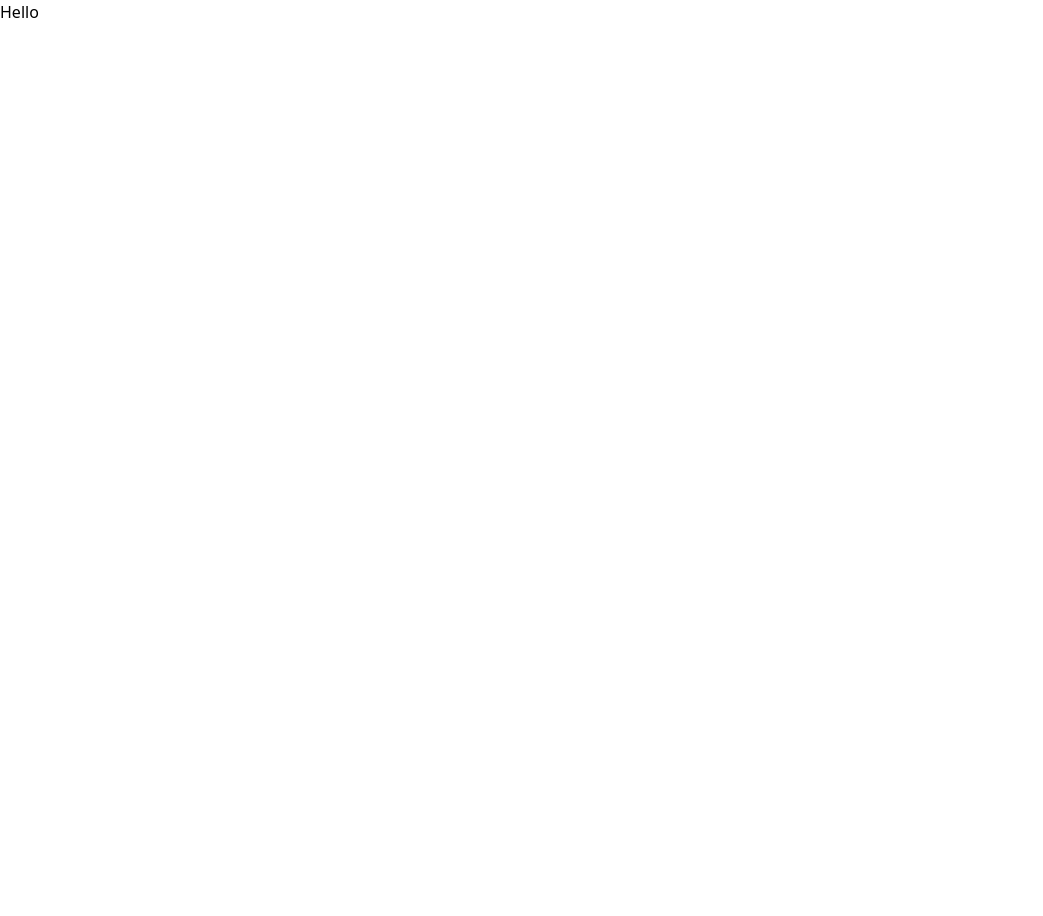
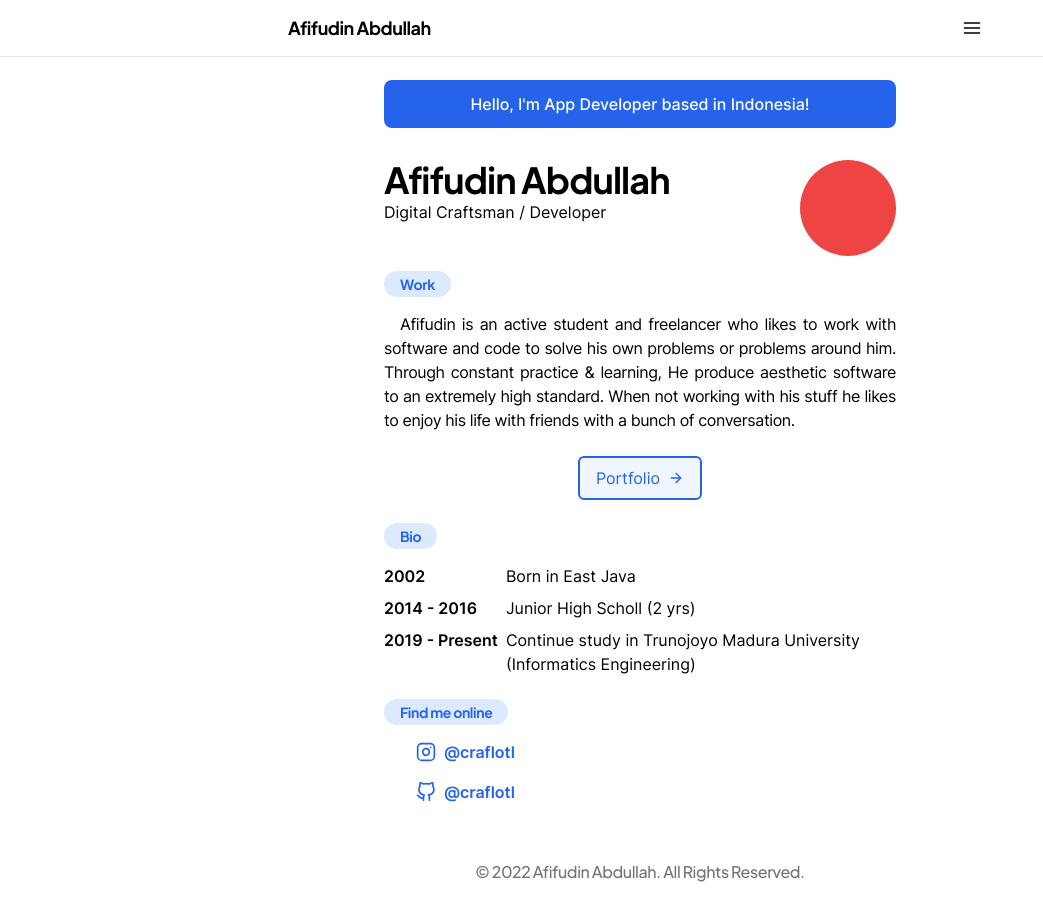
Before and after one commit to afifcodes/craflotl-homepage, a Next.js app: page / in a window 1280 px wide. Shown: the whole page, without its empty margins (0-1043 px from the left). Before the commit the page ends 800 px from the top, so only its background shows below. Built offline with nearby package versions, Linux system fonts and the light colour scheme.

Commit message:
update page

```diff
--- a/pages/_app.js
+++ b/pages/_app.js
@@ -1,7 +1,14 @@
-import '../styles/globals.css'
+import Layout from "../components/layouts/main";
+import Navbar from "../components/Navbar";
+import "../styles/globals.css";
 
 function MyApp({ Component, pageProps }) {
-  return <Component {...pageProps} />
+  return (
+    <Layout>
+      <Navbar />
+      <Component {...pageProps} />
+    </Layout>
+  );
 }
 
-export default MyApp
+export default MyApp;
--- a/pages/index.js
+++ b/pages/index.js
@@ -1,3 +1,67 @@
+import Link from "next/link";
+import { ArrowRight, GitHub, Instagram } from "react-feather";
+import Banner from "../components/Banner";
+import Container from "../components/layouts/Container";
+import Hero from "../components/Hero";
+import SpanLabel from "../components/SpanLabel";
+
 export default function Home() {
-  return <div>Hello</div>;
+  return (
+    <Container>
+      <Banner />
+      <Hero />
+      <SpanLabel>Work</SpanLabel>
+      <br />
+      <div className="mt-4 text-justify tracking-tight leading-6 indent-4">
+        Afifudin is an active student and freelancer who likes to work with
+        software and code to solve his own problems or problems around him.
+        Through constant practice & learning, He produce aesthetic software to
+        an extremely high standard. When not working with his stuff he likes to
+        enjoy his life with friends with a bunch of conversation.
+      </div>
+      <br />
+      <div className="flex items-center justify-center">
+        <Link href="/portfolio">
+          <a className="border-2 border-blue-600 px-4 py-2 rounded-md bg-blue-50 text-blue-600 text-center flex items-center justify-center transition-all gap-2 hover:gap-4">
+            <span>Portfolio</span>
+            <ArrowRight className="h-4 w-4" />
+          </a>
+        </Link>
+      </div>
+      <br />
+      <SpanLabel>Bio</SpanLabel>
+      <br />
+      <div
+        className="gap-2 mt-4"
+        style={{ display: "grid", gridTemplateColumns: "auto 1fr" }}
+      >
+        <p className="font-semibold">2002</p>
+        <p>Born in East Java</p>
+        <p className="font-semibold">2014 - 2016</p>
+        <p>Junior High Scholl (2 yrs)</p>
+        <p className="font-semibold">2019 - Present</p>
+        <p>
+          Continue study in Trunojoyo Madura University (Informatics
+          Engineering)
+        </p>
+      </div>
+      <br />
+      <SpanLabel>Find me online</SpanLabel>
+      <br />
+      <div className="mt-4 ml-8 text-blue-600 font-semibold">
+        <div className="flex items-center gap-2 mb-4">
+          <Instagram className="h-5 w-5" />
+          <a href="https://instagram.com/craflotl">@craflotl</a>
+        </div>
+        <div className="flex items-center gap-2 mb-4">
+          <GitHub className="h-5 w-5" />
+          <a href="https://instagram.com/craflotl">@craflotl</a>
+        </div>
+      </div>
+      <br />
+      <p className="text-center font-eudoxus tracking-tight text-neutral-500 mt-4">
+        © 2022 Afifudin Abdullah. All Rights Reserved.
+      </p>
+    </Container>
+  );
 }
```
